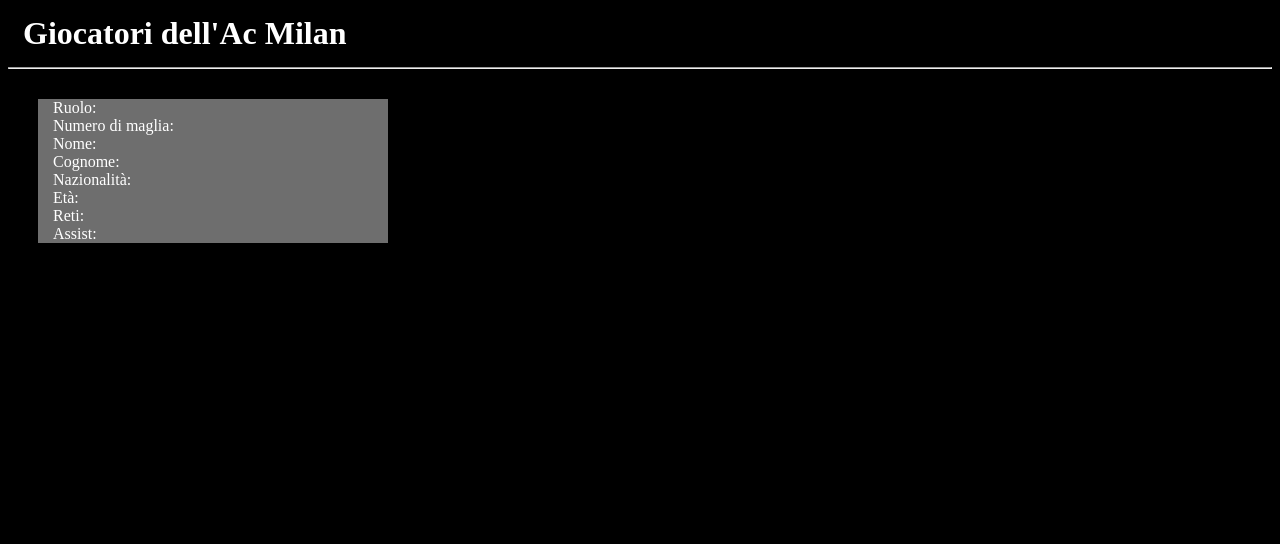
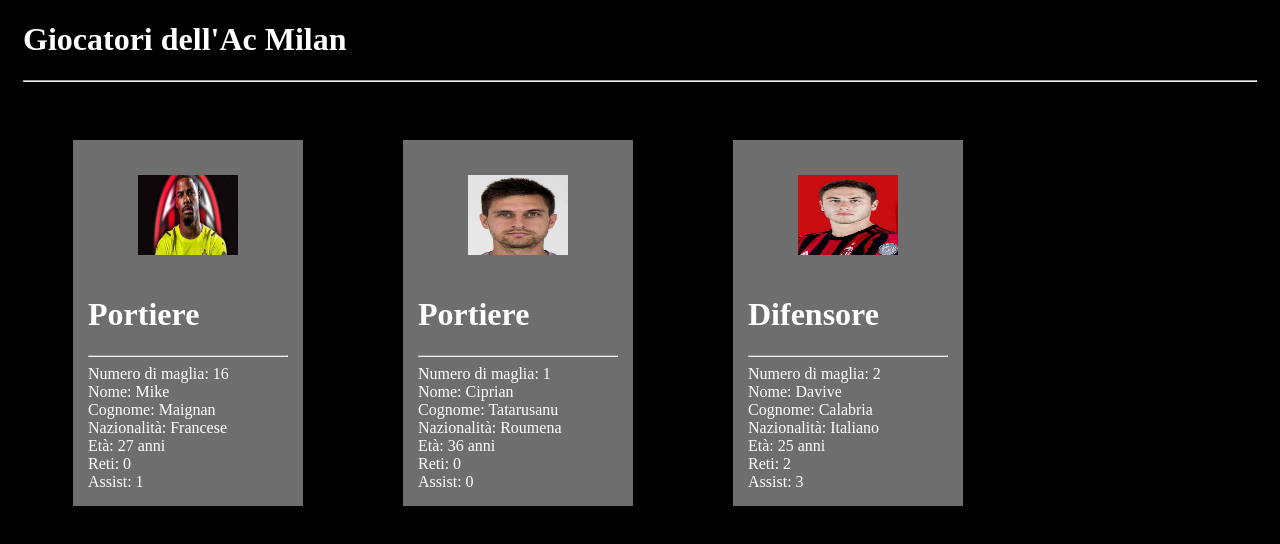
Before and after one commit to AdamaEmmanuelTraore/Angular-exercise-3, an Angular app: page / in a window 1280 px wide. Shown: the top 544 px of the page. Built offline with nearby package versions, Linux system fonts and the light colour scheme.

Commit message:
Using Angular in my Project_3

```diff
--- a/src/app/app.module.ts
+++ b/src/app/app.module.ts
@@ -4,6 +4,7 @@ import { BrowserModule } from '@angular/platform-browser';
 import { AppComponent } from './app.component';
 import { ChildComponent } from './events/child.component';
 import { ParentComponent } from './events/parent.component';
+import { Service } from './events/service/service';
 
 @NgModule({
   declarations: [
@@ -14,7 +15,7 @@ import { ParentComponent } from './events/parent.component';
   imports: [
     BrowserModule
   ],
-  providers: [],
+  providers: [Service],
   bootstrap: [AppComponent]
 })
 export class AppModule { }
--- a/src/app/events/child.component.ts
+++ b/src/app/events/child.component.ts
@@ -3,20 +3,25 @@ import { Component, Input } from "@angular/core";
 @Component ({
     selector: 'child-component',
     template: `
-        <div class="pyrs">
-            <div>{{Card.img}}</div>
-            <div>Ruolo: {{Card.ruolo}}</div>
-            <div>Numero di maglia: {{Card.numero_maglia}}</div>
-            <div>Nome: {{Card.nome}}</div>
-            <div>Cognome: {{Card.Cognome}}</div>
-            <div>Nazionalità: {{Card.nazionalitav}}</div>
-            <div>Età: {{Card.eta}}</div>
-            <div>Reti: {{Card.reti}}</div>
-            <div>Assist: {{Card.assist}}</div>
+    <div class="pyrs">
+        <div><img src="{{card.img}}" class="foto"></div>
+        <div [ngSwitch]="card.ruolo">
+            <span *ngSwitchCase="'Portiere'"><h1>Portiere</h1><hr></span>
+            <span *ngSwitchCase="'Difensore'"><h1>Difensore</h1><hr></span>
+            <span *ngSwitchCase="'Centrocampista'"><h1>Centrocampista</h1><hr></span>
+            <span *ngSwitchCase="'Attaccante'"><h1>Attaccante</h1><hr></span>
         </div>
+        <div>Numero di maglia: {{card.numero_maglia}}</div>
+        <div>Nome: {{card.nome}}</div>
+        <div>Cognome: {{card.cognome}}</div>
+        <div>Nazionalità: {{card.nazionalita}}</div>
+        <div>Età: {{card.eta}}</div>
+        <div>Reti: {{card.reti}}</div>
+        <div>Assist: {{card.assist}}</div>
+    </div>
     `
 })
 
 export class ChildComponent {
-    @Input() Card: any
+    @Input() card: any
 }
--- a/src/app/events/parent.component.ts
+++ b/src/app/events/parent.component.ts
@@ -1,29 +1,25 @@
-import { Component } from "@angular/core";
+import { Component, OnInit } from "@angular/core";
+import { Service } from "./service/service";
 
 @Component ({
     selector: 'parent-component',
     template: `
-        <div>
-            <h1 class="pyr">Giocatori dell'Ac Milan</h1>
+        <div class="pyr">
+            <h1>Giocatori dell'Ac Milan</h1>
             <hr>
-            <div class="pick">
-                <child-component [Card]="card"></child-component>
+            <div  *ngFor="let card of player" class="pick">
+                <child-component [card]="card"></child-component>
             </div>
         </div>
     `
 })
 
-export class ParentComponent {
-    card = [{
-        id: 1,
-        img: '/assets/images/Mike_Maignan.jpg',
-        ruolo: 'Portiere',
-        numero_maglia: 16,
-        nome: 'Mike',
-        cognome: 'Maignan',
-        nazionalita: 'Francese',
-        eta: '27 anni',
-        reti: 0,
-        assist: 1
-    }]
+export class ParentComponent implements OnInit {
+    player: any = []
+    constructor(private service: Service) {
+
+    }
+    ngOnInit() {
+        this.player = this.service.getService()
+    }
 }
--- /dev/null
+++ b/src/app/events/service/service.ts
@@ -0,0 +1,47 @@
+import { Injectable } from "@angular/core";
+
+@Injectable()
+export class Service {
+    getService() {
+        return PLAYERS
+    }
+}
+
+const PLAYERS = [
+    {
+        id: 1,
+        img: '/assets/images/Mike_Maignan.jpg',
+        ruolo: 'Portiere',
+        numero_maglia: 16,
+        nome: 'Mike',
+        cognome: 'Maignan',
+        nazionalita: 'Francese',
+        eta: '27 anni',
+        reti: 0,
+        assist: 1
+    },
+    {
+        id: 2,
+        img: '/assets/images/tata.jpg',
+        ruolo: 'Portiere',
+        numero_maglia: 1,
+        nome: 'Ciprian',
+        cognome: 'Tatarusanu',
+        nazionalita: 'Roumena',
+        eta: '36 anni',
+        reti: 0,
+        assist: 0
+    },
+    {
+        id: 3,
+        img: '/assets/images/calabria.jpg',
+        ruolo: 'Difensore',
+        numero_maglia: 2,
+        nome: 'Davive',
+        cognome: 'Calabria',
+        nazionalita: 'Italiano',
+        eta: '25 anni',
+        reti: 2,
+        assist: 3
+    }
+]
--- a/src/styles.css
+++ b/src/styles.css
@@ -5,13 +5,20 @@ body{
 .pyrs, .pyr{
     color: white;
     margin: 15px;
+    cursor: pointer;
 }
 .pick{
-    width: 350px;
+    width: 230px;
     background-color: rgb(110, 110, 110);
-    margin: 30px;
+    margin: 50px;
+    display: inline-block;
+    cursor: pointer;
 }
 .foto{
-    width: 100px;
-    height: 100px;
+    height: 80px;
+    display: block;
+    margin-left: auto;
+    margin-right: auto;
+    width: 50%;
+    padding: 20px;
 }
```
Also changed, not shown: src/assets/images/calabria.jpg (added), src/assets/images/tata.jpg (added).
